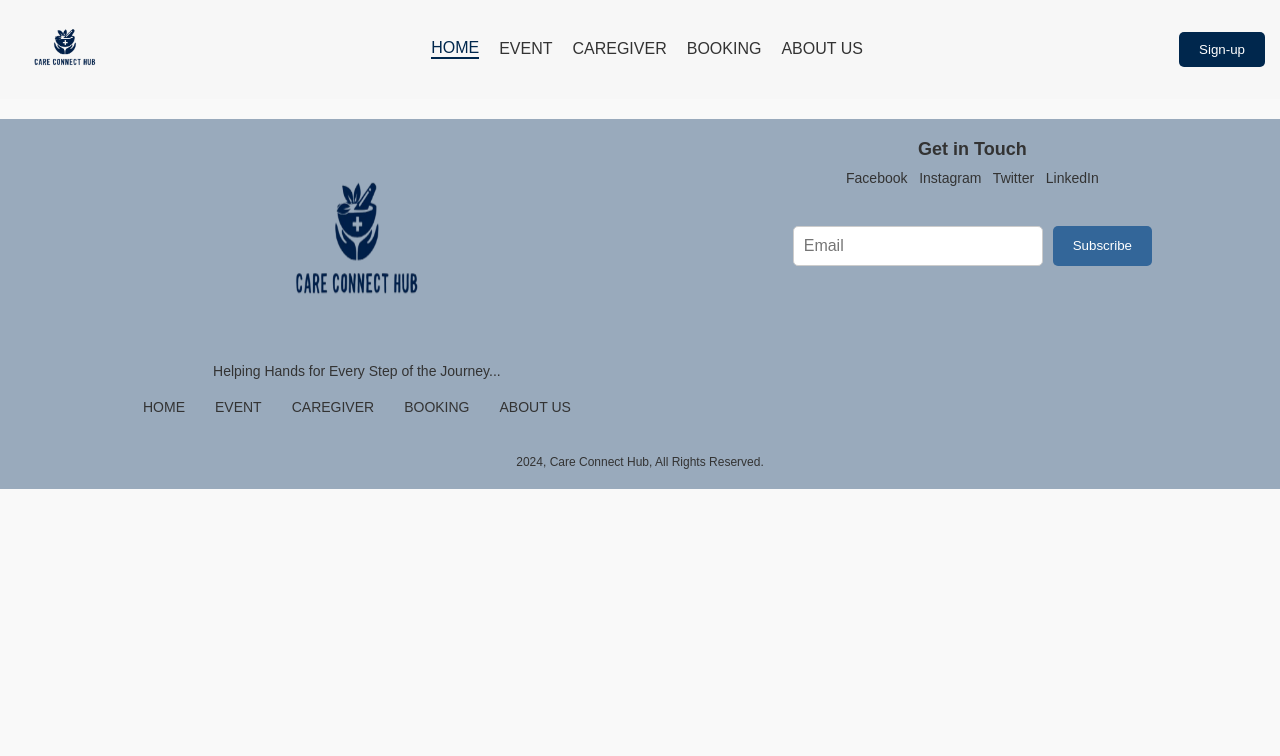
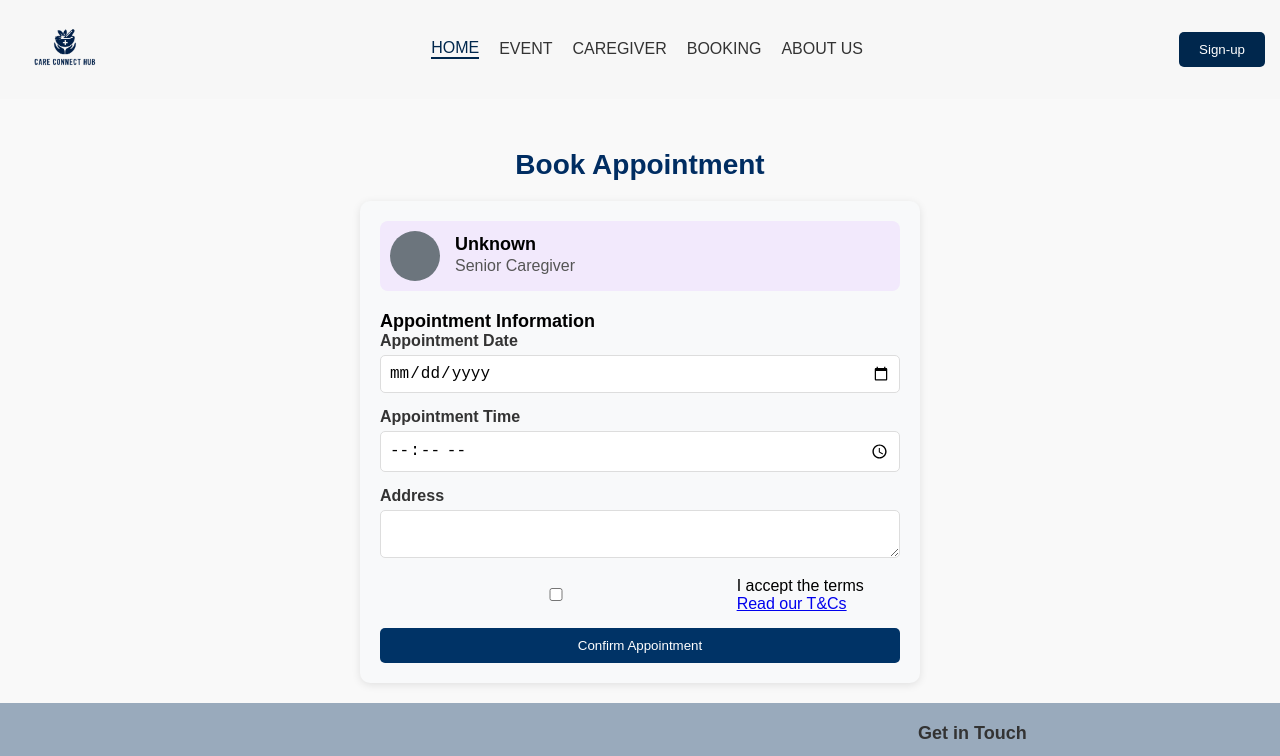
Before and after one commit to scetat/CareConnectHub, a React (Create React App) app in the folder frontend/: page /AppointmentPage in a window 1280 px wide. Shown: the top 756 px of the page. Built offline with nearby package versions, Linux system fonts and the light colour scheme.

Commit message:
Appointment frontend added

```diff
--- a/frontend/src/App.js
+++ b/frontend/src/App.js
@@ -12,13 +12,14 @@ import EventPage from "./Pages/EventPage";
 import ManageProfile from "./Pages/ManageProfile";
 import EventDetail from './components/EventDetail';
 import Moreinfo from "./Pages/Moreinfo";
+import AppointmentPage from "./Pages/AppointmentPage";
 
 function App() {
   return (
     <BrowserRouter>
       <Header />
       <Routes>
-        <Route path="/" exact={true} element={<Login />} />
+        <Route path="/" exact={true} element={<Home />} />
 
         <Route path="/home" exact={true} element={<Home />} />
         <Route path="/caregiver" exact={true} element={<CaregiverMatch />} />
@@ -29,6 +30,7 @@ function App() {
         <Route path="/manage" element={<ManageProfile />} />
         <Route path="/event/:id" element={<EventDetail />} />
         <Route path="/moreinfo" element={<Moreinfo />} />
+        <Route path="/AppointmentPage" element={<AppointmentPage />} />
       </Routes>
       <Footer />
     </BrowserRouter>
--- /dev/null
+++ b/frontend/src/Pages/AppointmentPage.js
@@ -0,0 +1,76 @@
+import React, { useState } from 'react';
+import { useLocation } from 'react-router-dom';
+import '../css/AppointmentPage.css';
+
+const AppointmentPage = () => {
+  const location = useLocation();
+  const caregiver = location.state?.caregiver;
+
+  const [formData, setFormData] = useState({
+    date: '',
+    time: '',
+    address: '',
+    termsAccepted: false,
+  });
+
+  const handleChange = (e) => {
+    const { name, value, type, checked } = e.target;
+    setFormData((prevData) => ({
+      ...prevData,
+      [name]: type === 'checkbox' ? checked : value,
+    }));
+  };
+
+  const handleSubmit = (e) => {
+    e.preventDefault();
+    if (formData.termsAccepted) {
+      alert('Appointment confirmed!');
+    } else {
+      alert('Please accept the terms and conditions.');
+    }
+  };
+
+  return (
+    <div className="appointment-page">
+      <h1>Book Appointment</h1>
+      <div className="appointment-card">
+        <div className="caregiver-info">
+          <div className="profile-initial">{caregiver && caregiver.UserID.FirstName.charAt(0)}</div>
+          <div className="caregiver-details">
+            <h3>{caregiver ? `${caregiver.UserID.FirstName} ${caregiver.UserID.LastName}` : 'Unknown'}</h3>
+            <p>Senior Caregiver</p>
+          </div>
+        </div>
+        <form className="appointment-form" onSubmit={handleSubmit}>
+          <h3>Appointment Information</h3>
+          <label>
+            Appointment Date
+            <input type="date" name="date" value={formData.date} onChange={handleChange} required />
+          </label>
+          <label>
+            Appointment Time
+            <input type="time" name="time" value={formData.time} onChange={handleChange} required />
+          </label>
+          <label>
+            Address
+            <textarea name="address" value={formData.address} onChange={handleChange} required />
+          </label>
+          <div className="terms">
+            <input
+              type="checkbox"
+              name="termsAccepted"
+              checked={formData.termsAccepted}
+              onChange={handleChange}
+            />
+            <span>
+              I accept the terms <a href="/terms">Read our T&Cs</a>
+            </span>
+          </div>
+          <button type="submit" className="confirm-button">Confirm Appointment</button>
+        </form>
+      </div>
+    </div>
+  );
+};
+
+export default AppointmentPage;
--- a/frontend/src/Pages/Moreinfo.js
+++ b/frontend/src/Pages/Moreinfo.js
@@ -15,6 +15,10 @@ const Moreinfo = () => {
 
   const handleCancelClick = () => {
     navigate('/caregiver');
+  };
+
+  const handleBookAppointmentClick = () => {
+    navigate('/AppointmentPage', { state: { caregiver } });
   };
 
   return (
@@ -48,7 +52,7 @@ const Moreinfo = () => {
         </div>
         <div className="card-buttons">
           <button className="cancel-button" onClick={handleCancelClick}>Cancel</button>
-          <button className="book-button">Book Appointment</button>
+          <button className="book-button" onClick={handleBookAppointmentClick}>Book Appointment</button>
         </div>
       </div>
     </div>
--- /dev/null
+++ b/frontend/src/css/AppointmentPage.css
@@ -0,0 +1,129 @@
+.appointment-page {
+    padding: 20px;
+    max-width: 600px;
+    margin: auto;
+    text-align: center;
+    font-family: Arial, sans-serif;
+  }
+
+  h1 {
+    margin-bottom: 20px;
+    font-size: 28px;
+  }
+
+  .appointment-card {
+    background-color: #f8f9fa;
+    border-radius: 10px;
+    padding: 20px;
+    box-shadow: 0 2px 8px rgba(0, 0, 0, 0.1);
+  }
+
+  .caregiver-info {
+    display: flex;
+    align-items: center;
+    background-color: #f2e9fc;
+    border-radius: 8px;
+    padding: 10px;
+    margin-bottom: 20px;
+  }
+
+  .profile-initial {
+    background-color: #6c757d;
+    color: #fff;
+    display: inline-block;
+    width: 50px;
+    height: 50px;
+    border-radius: 50%;
+    font-size: 20px;
+    line-height: 50px;
+    text-align: center;
+    margin-right: 15px;
+  }
+
+  .caregiver-details {
+    text-align: left;
+  }
+
+  h3 {
+    margin: 0;
+    font-size: 18px;
+  }
+
+  p {
+    margin: 2px 0;
+    color: #555;
+  }
+
+  .appointment-form {
+    text-align: left;
+  }
+
+  label {
+    display: block;
+    margin-bottom: 15px;
+    font-weight: bold;
+  }
+
+  input, textarea {
+    width: 100%;
+    padding: 8px;
+    margin-top: 5px;
+    border: 1px solid #ddd;
+    border-radius: 5px;
+  }
+
+  textarea {
+    resize: vertical;
+  }
+
+  .terms {
+    display: flex;
+    align-items: center;
+    margin-bottom: 15px;
+    gap: 5px;
+  }
+
+  .terms input[type="checkbox"] {
+    margin: 0;
+  }
+
+  .terms span {
+    display: inline;
+  }
+
+  .confirm-button {
+    background-color: #003366;
+    color: #fff;
+    padding: 10px;
+    border: none;
+    border-radius: 5px;
+    cursor: pointer;
+    width: 100%;
+  }
+
+  .confirm-button:hover {
+    background-color: #002244;
+  }
+
+  @media (max-width: 768px) {
+    .appointment-page {
+      padding: 15px;
+    }
+
+    .profile-initial {
+      width: 40px;
+      height: 40px;
+      line-height: 40px;
+      font-size: 16px;
+    }
+  }
+
+  @media (max-width: 480px) {
+    .appointment-page {
+      padding: 10px;
+    }
+
+    .confirm-button {
+      padding: 8px;
+    }
+  }
```
